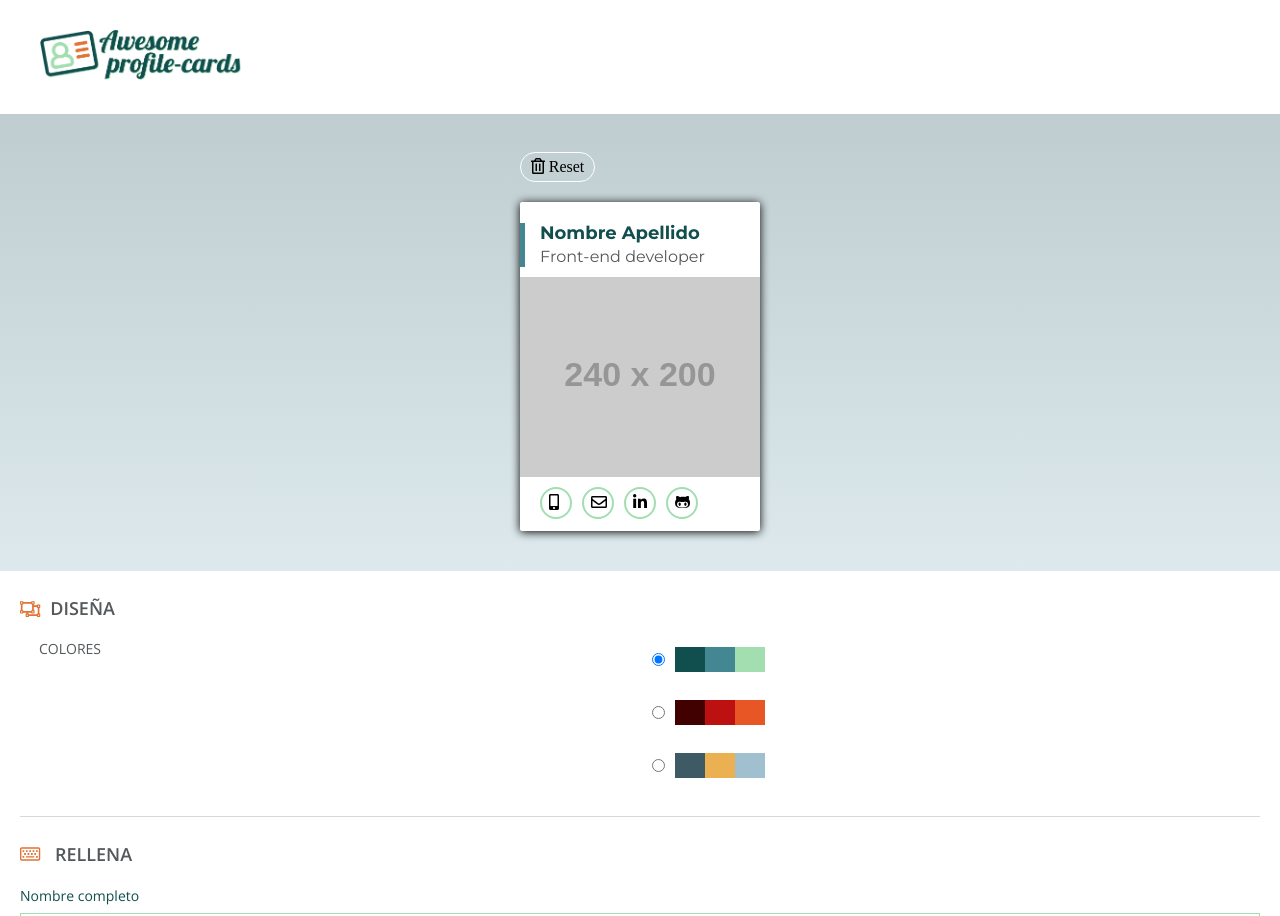
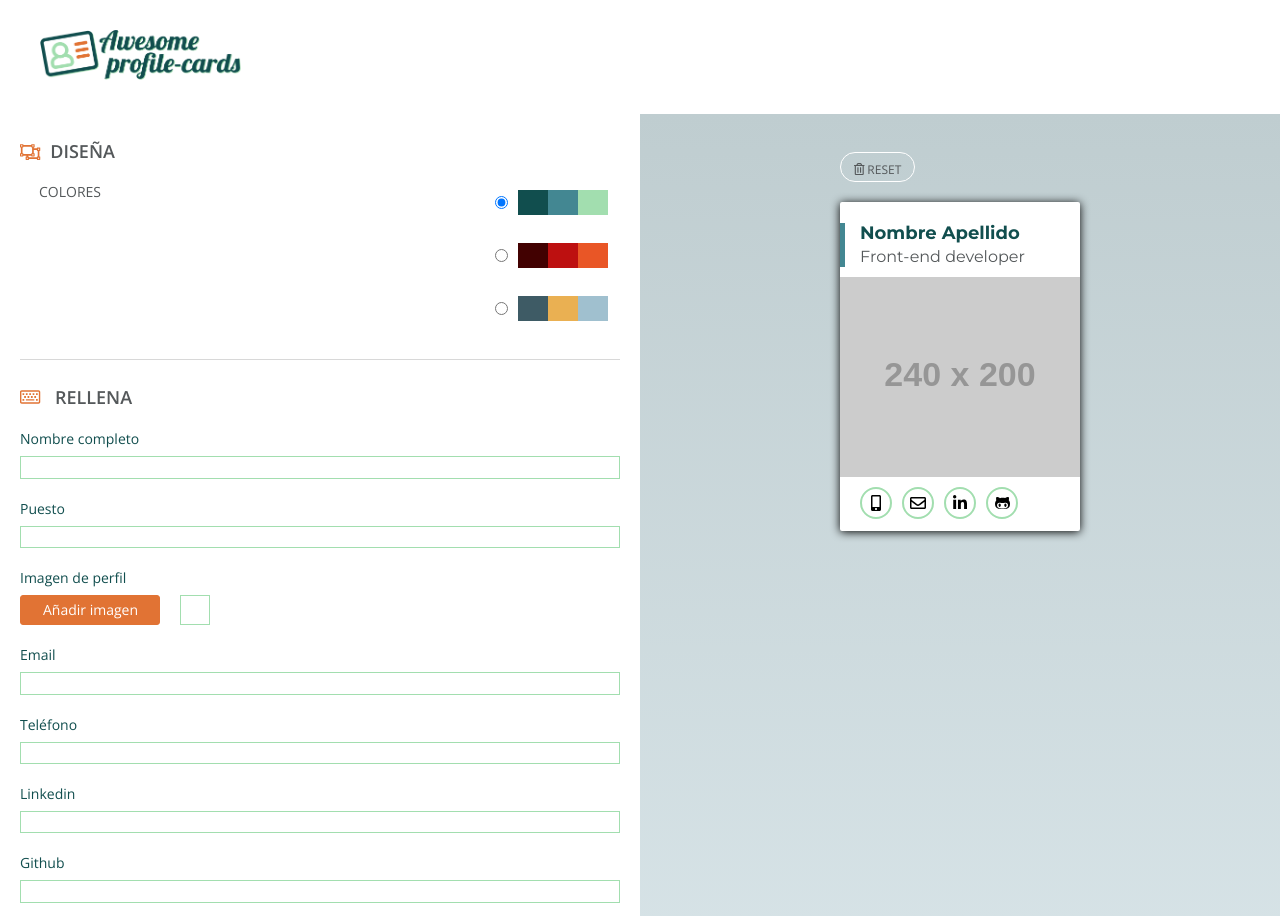
Before and after one commit to elevalgue/KardMA-Card-Maker-App, a website: page src/html/profilecards.html in a window 1280 px wide. Shown: the top 916 px of the page. Drawn offline with nearby package versions, Linux system fonts and the light colour scheme; files that its build step writes are made by us from their sources; placeholder pictures from the web are drawn by us; files whose address does not match are found by name.

Commit message:
add grid

```diff
--- a/src/html/profilecards.html
+++ b/src/html/profilecards.html
@@ -12,7 +12,7 @@
 </head>
 <body>
     <include src="./partials/header.html"></include>
-    <main>
+    <main class="main__grid">
         <include src="./partials/preview.html"></include>
         <include src="./partials/custom.html"></include>
     </main>
--- a/src/scss/core/_reset.scss
+++ b/src/scss/core/_reset.scss
@@ -362,7 +362,6 @@ template {
 .wrapper {
   max-width: 1200px;
   margin: auto;
-  width: 100%;
 }
 
 ul {
--- a/src/scss/layout/_custom.scss
+++ b/src/scss/layout/_custom.scss
@@ -9,6 +9,10 @@
 .section__custom {
   font-family: $font-primary;
   font-weight: $font-weight-semibold;
+  @media all and (min-width: 768px){
+    grid-column: 1 / 2;
+    grid-row: 1 / 1;
+  }
 }
 //ARTICLE DESIGN
 .article__custom__artdesign {
@@ -44,6 +48,7 @@
         margin-bottom: 28px;
         display: flex;
         flex-direction: row;
+        justify-content: flex-end;
         align-items: center;
         .article__custom__cgreen1 {
           width: 30px;
@@ -66,6 +71,7 @@
         margin-bottom: 28px;
         display: flex;
         flex-direction: row;
+        justify-content: flex-end;
         align-items: center;
         .article__custom__cred4 {
           width: 30px;
@@ -88,6 +94,7 @@
         margin-bottom: 28px;
         display: flex;
         flex-direction: row;
+        justify-content: flex-end;
         align-items: center;
         .article__custom__cmix7 {
           width: 30px;
--- a/src/scss/layout/_preview.scss
+++ b/src/scss/layout/_preview.scss
@@ -1,11 +1,24 @@
 .preview {
   height: 457px;
   background-image: linear-gradient(to bottom, #bfcdd0, #dde9ed);
+  height: 100%;
   padding: 38px 40px;
+  @media all and (min-width: 768px){
+    grid-column: 2 / 3;
+    grid-row: 1 / 1;
+  }
 
   &__button {
     height: 30px;
     width: 75px;
+    font-family: $font-primary;
+    font-size: 12px;
+    display: flex;
+    flex-direction: row;
+    justify-content: center;
+    align-items: center;
+    text-transform: uppercase;
+    color: $color-dark-medium;
     border: 1px solid $color-light;
     border-radius: 15px;
     text-align: center;
@@ -58,6 +71,10 @@
         width: 32px;
         padding: 5px 7px;
         margin-right: 10px;
+        display: flex;
+        flex-direction: row;
+        justify-content: center;
+        align-items: center;
       }
     }
   }
--- a/src/scss/pages/_index.scss
+++ b/src/scss/pages/_index.scss
@@ -11,3 +11,11 @@
   max-width: 240px;
   margin: auto;
 }
+
+.main__grid{
+  @media all and (min-width: 768px){
+    display: grid;
+    grid-template-columns: repeat(2, 1fr);
+    grid-template-rows: 1fr;
+  }
+}
```
